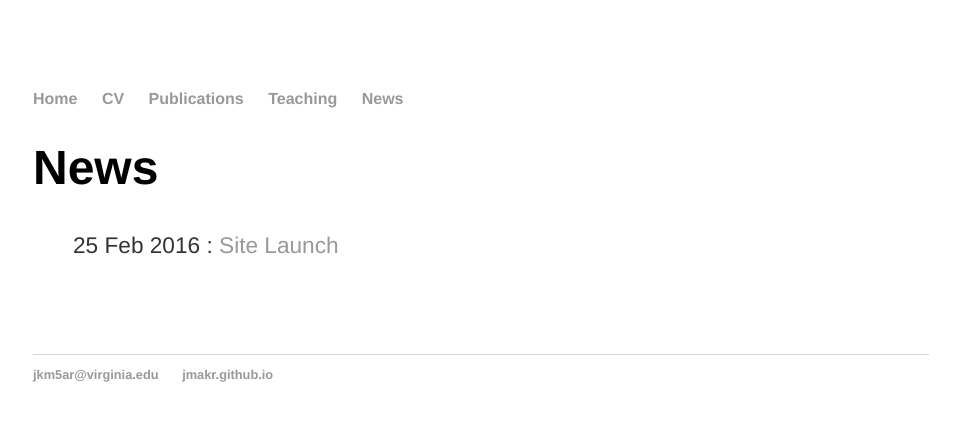
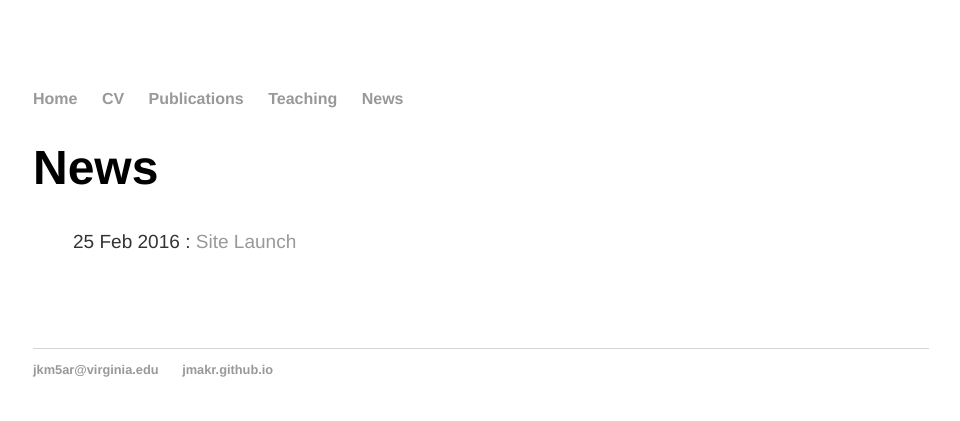
Before and after one commit to jmakr/jmakr.github.io, a Jekyll site: the page built from news/index.html, in a window 1280 px wide. Shown: the top 421 px of the page, without its empty margins (159-1119 px from the left). Built offline with Jekyll 4.4.1, drawn with Linux system fonts in a browser that asks for light colours.

Commit message:
Update main.css

```diff
--- a/css/main.css
+++ b/css/main.css
@@ -45,7 +45,7 @@ ul.posts {
 
 ul.posts li {
     list-style: none;
-    font-size: 1.19em;
+    font-size: 1em;
     line-height: 1.6em;
     font-family:"Helvetica Neue", Helvetica, Arial, sans-serif;
 
```
